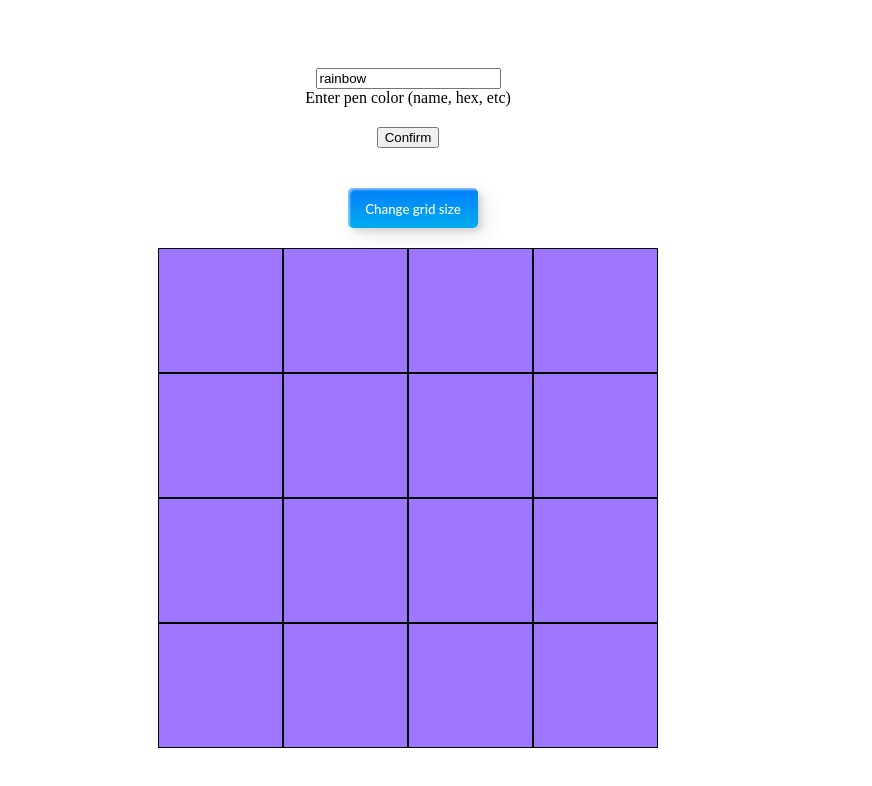
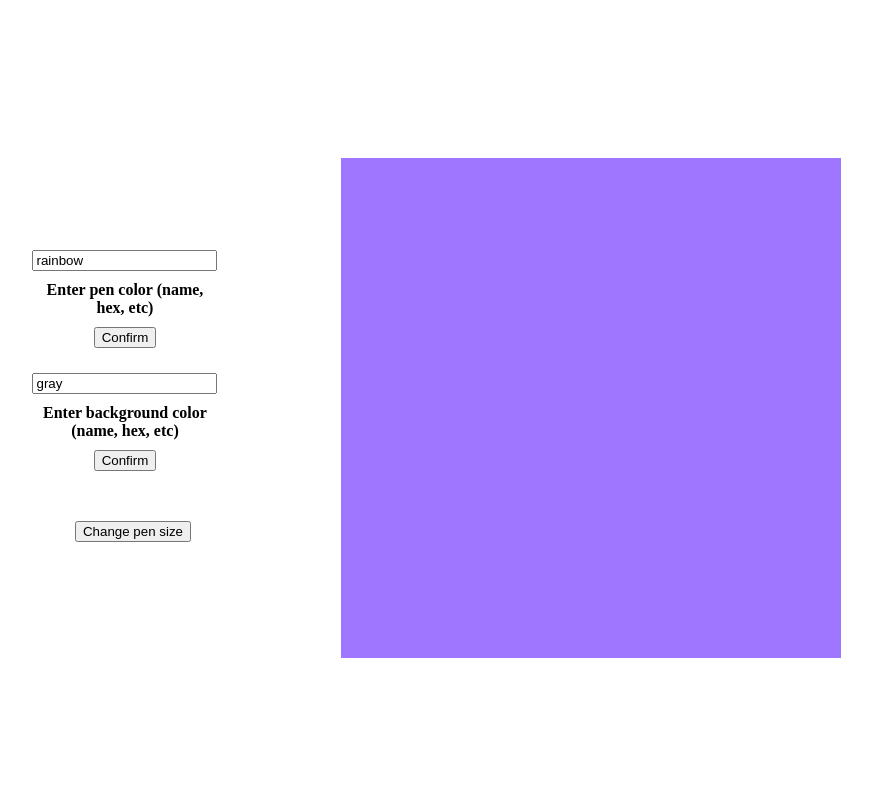
Before and after one commit to Steve-ShopHub/etch-a-sketch, a plain HTML site: page index.html in a window 1280 px wide. Shown: the whole page, without its empty margins (232-1104 px from the left). Drawn offline with Linux system fonts and the light colour scheme.

Commit message:
Begin background ccolor change function (incomplete)

```diff
--- a/index.html
+++ b/index.html
@@ -8,12 +8,26 @@
     <link rel="stylesheet" href="style.css">
 </head>
 <body>
-    <input id="color-input" value="rainbow">Enter pen color (name, hex, etc)</input>
-    <button id="color-submit">Confirm</button>
+    <div class="selection parent-container">
+        <div class="pen-colour child-container">
+            <input id="pen-color-input" value="rainbow"></input>
+            <h4>Enter pen color (name, hex, etc)</h4>
+            <button id="pen-color-submit">Confirm</button>
+        </div>
+        <div class="seperator"></div>
+        <div class="background-colour child-container">
+            <input id="background-color-input" value="gray"></input>
+            <h4>Enter background color (name, hex, etc)</h4>
+            <button id="background-color-submit">Confirm</button>
 
-    <button class="custom-btn btn-12" id="change-grid"><span>Let's go!</span><span>Change grid size</span></button>
-    <div id="container">
+
+        </div>
+        <button class="grid-size button" id="change-grid">Change pen size</button>
     </div>
+
+
+
+    <div id="container"></div>
 
     <script src="javascript.js"></script>
 </body>
--- a/javascript.js
+++ b/javascript.js
@@ -11,11 +11,13 @@ const gridContainer = document.createElement('div');
 
 
 
-let gridSize = 4;
+let gridSize = 30;
+let backgroundColor = 'green';
 
 createGridContainer();
 addGridItems();
 addGridProperty();
+
 hoverColor();
 
 
@@ -70,9 +72,41 @@ function addGridProperty(){
 }
 
 
+//////// Background color change
 
 
 
+const backgroundColorInput = document.querySelector('#background-color-input');
+const backgroundColorSubmit = document.querySelector('#background-color-submit');
+
+backgroundColorSubmit.addEventListener('click', changeBackgroundColor);
+
+
+
+function changeBackgroundColor(){
+	backgroundColor = backgroundColorInput.value;
+    return backgroundColor;
+};
+
+changeBackgroundColor();
+
+
+
+
+function selectBackgroundColor(){
+    let background =  document.querySelectorAll('.grid-item');
+    background.style.background = `${changeBackgroundColor()}`;
+};
+
+
+
+
+////// Rainbow/random color
+
+
+let hue = randomHue();
+let saturation = 80;
+let lightness = 80;
 
 
 function randomHue() {
@@ -80,40 +114,25 @@ function randomHue() {
     return hue;
 }
 
-
-
-let hue = randomHue();
-let saturation = 80;
-let lightness = 80;
-
-/*
-
-function lightnessDec(){
-    lightness = lightness - 10;
-    return lightness;
-}
-
-*/
-
 function randomColor() {
     let result = ('hsl(' + randomHue() + ' ' + saturation + '% ' + lightness + '%)').toString();
     return result;
 }
 
-
+/////////// Pen color change
 
 
 let penColor = `${randomColor()}`;
 
-const colorInput = document.querySelector('#color-input');
-const colorSubmit = document.querySelector('#color-submit');
+const penColorInput = document.querySelector('#pen-color-input');
+const penColorSubmit = document.querySelector('#pen-color-submit');
 
-colorSubmit.addEventListener('click', changePenColor);
+penColorSubmit.addEventListener('click', changePenColor);
 
 
 
 function changePenColor(){
-	penColor = colorInput.value;
+	penColor = penColorInput.value;
     if (penColor == 'rainbow') {
         return randomColor();
     } else return penColor;
@@ -121,6 +140,8 @@ function changePenColor(){
 
 changePenColor();
 
+
+//////// Hover grid item color change
 
 function hoverColor(){
     let gridItems =  document.querySelectorAll('.grid-item');
@@ -132,21 +153,7 @@ function hoverColor(){
     });
 };
 
-/////// Random color
 
-/*
-
-function hoverColor(){
-    let gridItems =  document.querySelectorAll('.grid-item');
-    gridItems.forEach(gridItem => {
-        gridItem.addEventListener('mouseover', () => {
-            gridItem.style.backgroundColor = randomColor();
-        });
-
-    });
-};
-
-*/
 
 
 
--- a/style.css
+++ b/style.css
@@ -1,6 +1,6 @@
 body {
     display: flex;
-    flex-direction: column;
+    flex-direction: row;
     justify-content: center;
     align-items: center;
     text-align: center;
@@ -17,102 +17,33 @@ body {
 */
 
 
-.grid-item {
-  background: rgb(159, 118, 255);
-  border: black 1px solid;
-  /* background-color: hsl(254, 90, 90); */
+.selection.parent-container {
+  display: flex;
+  padding: 50px;
+  padding-right: 100px;
+  flex-direction: column;
+}
+
+.child-container {
+  width: 200px;
+  margin-top: 25px;
+}
+
+.seperator {
+  width: 50px;
+}
+
+h4 {
+  margin: 10px;
+}
+
+.grid-size.button {
+  margin: 50px;
 }
 
 
-button {
-    margin: 20px;
-  }
-  .custom-btn {
-    width: 130px;
-    height: 40px;
-    color: #fff;
-    border-radius: 5px;
-    padding: 10px 25px;
-    font-family: 'Lato', sans-serif;
-    font-weight: 500;
-    background: transparent;
-    cursor: pointer;
-    transition: all 0.3s ease;
-    position: relative;
-    display: inline-block;
-     box-shadow:inset 2px 2px 2px 0px rgba(255,255,255,.5),
-     7px 7px 20px 0px rgba(0,0,0,.1),
-     4px 4px 5px 0px rgba(0,0,0,.1);
-    outline: none;
-  }
+.grid-item {
+  background: rgb(159, 118, 255);
 
-/* 12 */
-.btn-12{
-    position: relative;
-    right: 20px;
-    bottom: 20px;
-    border:none;
-    box-shadow: none;
-    width: 130px;
-    height: 40px;
-    line-height: 42px;
-    -webkit-perspective: 230px;
-    perspective: 230px;
-  }
-  .btn-12 span {
-    background: rgb(0,172,238);
-  background: linear-gradient(0deg, rgba(0,172,238,1) 0%, rgba(2,126,251,1) 100%);
-    display: block;
-    position: absolute;
-    width: 130px;
-    height: 40px;
-    box-shadow:inset 2px 2px 2px 0px rgba(255,255,255,.5),
-     7px 7px 20px 0px rgba(0,0,0,.1),
-     4px 4px 5px 0px rgba(0,0,0,.1);
-    border-radius: 5px;
-    margin:0;
-    text-align: center;
-    -webkit-box-sizing: border-box;
-    -moz-box-sizing: border-box;
-    box-sizing: border-box;
-    -webkit-transition: all .3s;
-    transition: all .3s;
-  }
-  .btn-12 span:nth-child(1) {
-    box-shadow:
-     -7px -7px 20px 0px #fff9,
-     -4px -4px 5px 0px #fff9,
-     7px 7px 20px 0px #0002,
-     4px 4px 5px 0px #0001;
-    -webkit-transform: rotateX(90deg);
-    -moz-transform: rotateX(90deg);
-    transform: rotateX(90deg);
-    -webkit-transform-origin: 50% 50% -20px;
-    -moz-transform-origin: 50% 50% -20px;
-    transform-origin: 50% 50% -20px;
-  }
-  .btn-12 span:nth-child(2) {
-    -webkit-transform: rotateX(0deg);
-    -moz-transform: rotateX(0deg);
-    transform: rotateX(0deg);
-    -webkit-transform-origin: 50% 50% -20px;
-    -moz-transform-origin: 50% 50% -20px;
-    transform-origin: 50% 50% -20px;
-  }
-  .btn-12:hover span:nth-child(1) {
-    box-shadow:inset 2px 2px 2px 0px rgba(255,255,255,.5),
-     7px 7px 20px 0px rgba(0,0,0,.1),
-     4px 4px 5px 0px rgba(0,0,0,.1);
-    -webkit-transform: rotateX(0deg);
-    -moz-transform: rotateX(0deg);
-    transform: rotateX(0deg);
-  }
-  .btn-12:hover span:nth-child(2) {
-    box-shadow:inset 2px 2px 2px 0px rgba(255,255,255,.5),
-     7px 7px 20px 0px rgba(0,0,0,.1),
-     4px 4px 5px 0px rgba(0,0,0,.1);
-   color: transparent;
-    -webkit-transform: rotateX(-90deg);
-    -moz-transform: rotateX(-90deg);
-    transform: rotateX(-90deg);
-  }
+
+}
```
